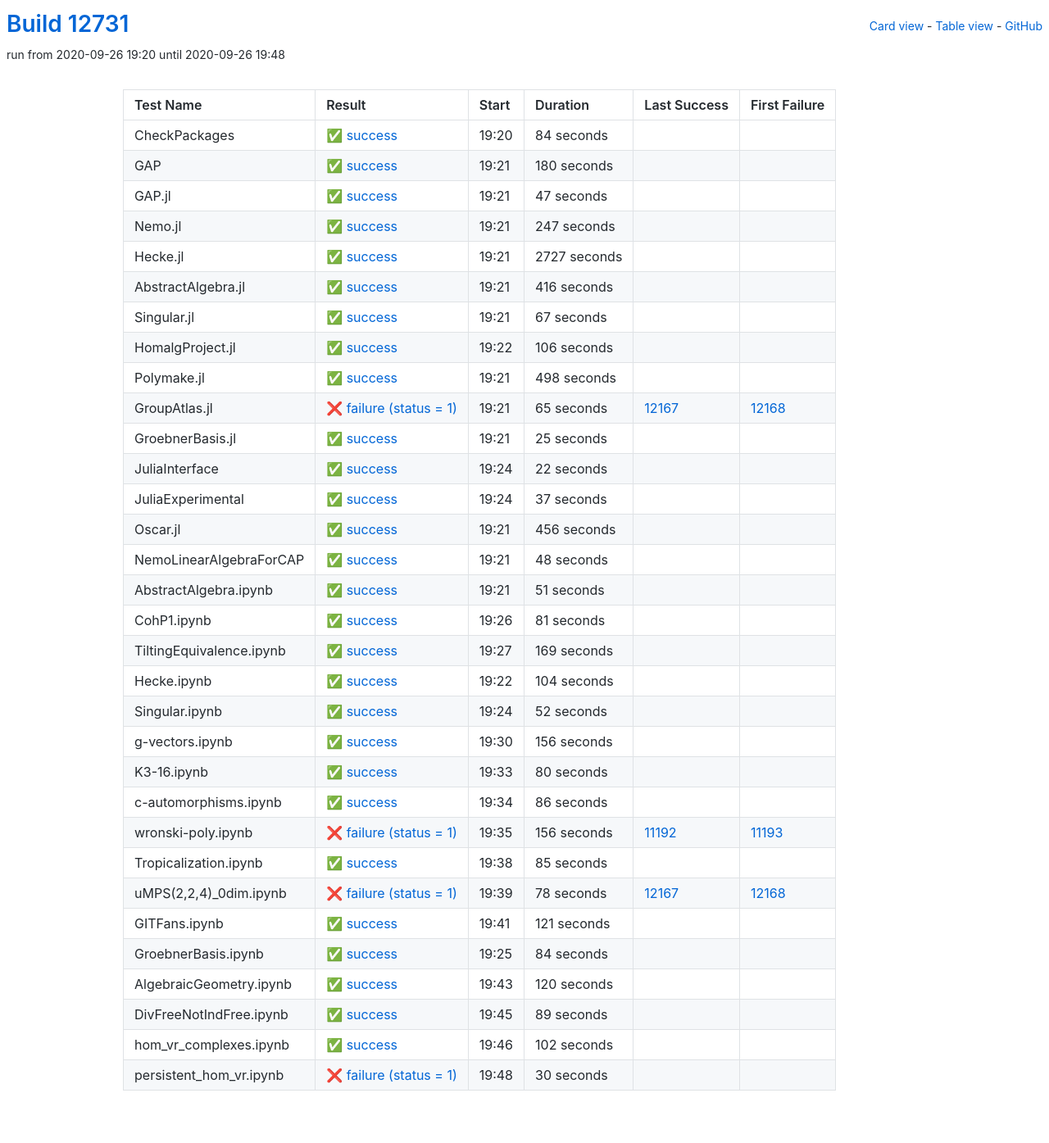
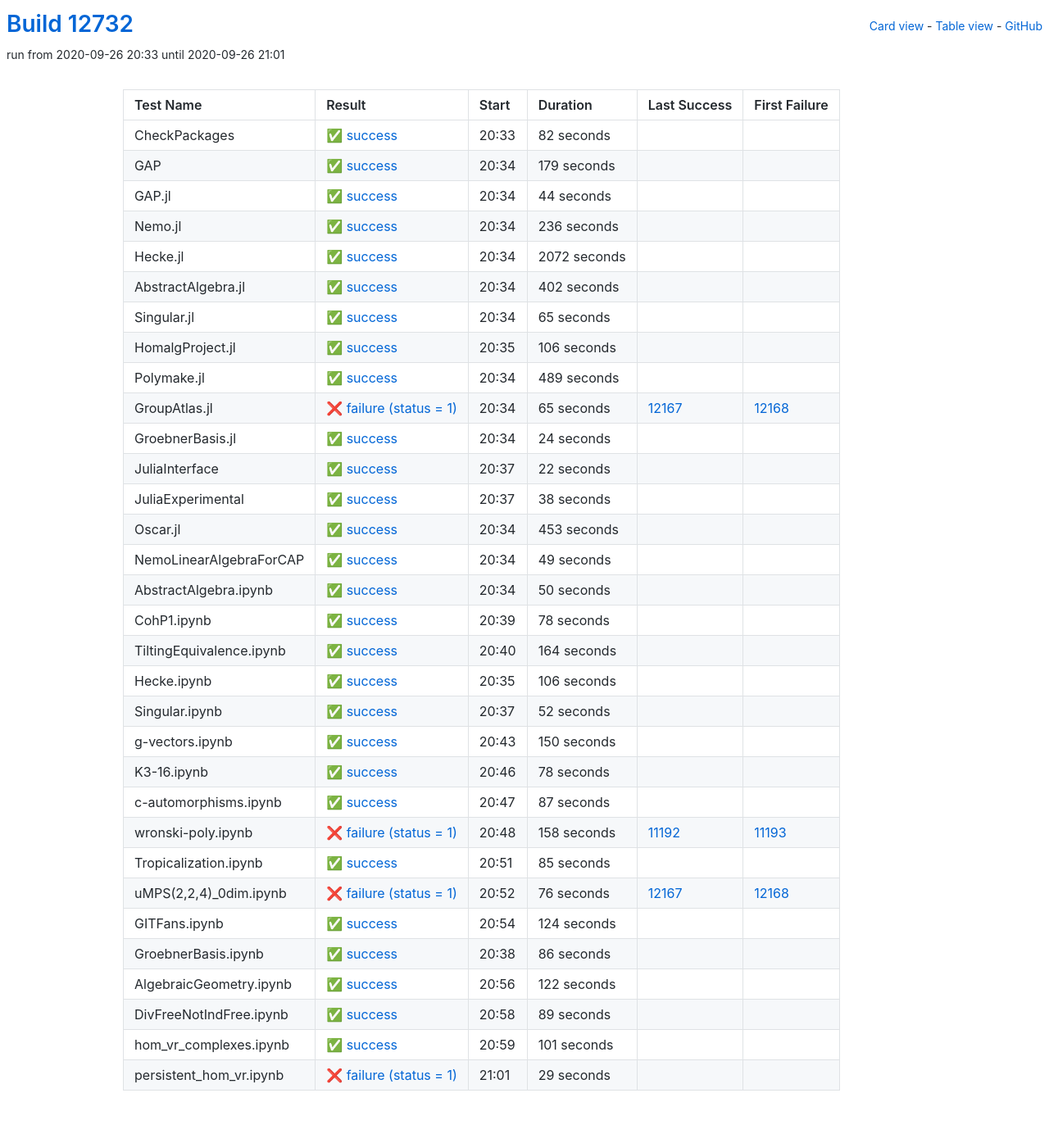
Before and after one commit to oscar-system/oscar-ci-status, a Jekyll site: the page built from table.html, in a window 1280 px wide. Shown: the whole page at 82% size. Built offline with Jekyll 4.4.1, drawn with Linux system fonts in a browser that asks for light colours.

Commit message:
Build #12732

```diff
--- a/_data/ci.yml
+++ b/_data/ci.yml
@@ -1,6 +1,6 @@
 ---
-build: 12731
-build_url: https://oscarci.mathematik.uni-kl.de/job/oscar/12731/
+build: 12732
+build_url: https://oscarci.mathematik.uni-kl.de/job/oscar/12732/
 job: oscar
 organization: oscar-system
 repo: oscar-ci-status
@@ -8,92 +8,92 @@
 tests:
 - name: CheckPackages
   id: checkpackages
-  log: https://oscarci.mathematik.uni-kl.de/job/oscar/12731/artifact/logs/build-12731/CheckPackages.log
-  start: 2020-09-26 19:20
+  log: https://oscarci.mathematik.uni-kl.de/job/oscar/12732/artifact/logs/build-12732/CheckPackages.log
+  start: 2020-09-26 20:33
   success: true
   exitcode: 0
   status: success
-  duration: 84
+  duration: 82
   last_success: false
   last_success_url:
   first_failure: false
   first_failure_url:
 - name: GAP
   id: gap
-  log: https://oscarci.mathematik.uni-kl.de/job/oscar/12731/artifact/logs/build-12731/GAP.log
-  start: 2020-09-26 19:21
+  log: https://oscarci.mathematik.uni-kl.de/job/oscar/12732/artifact/logs/build-12732/GAP.log
+  start: 2020-09-26 20:34
   success: true
   exitcode: 0
   status: success
-  duration: 180
+  duration: 179
   last_success: false
   last_success_url:
   first_failure: false
   first_failure_url:
 - name: GAP.jl
   id: gap-jl
-  log: https://oscarci.mathematik.uni-kl.de/job/oscar/12731/artifact/logs/build-12731/GAP.jl.log
-  start: 2020-09-26 19:21
+  log: https://oscarci.mathematik.uni-kl.de/job/oscar/12732/artifact/logs/build-12732/GAP.jl.log
+  start: 2020-09-26 20:34
   success: true
   exitcode: 0
   status: success
-  duration: 47
+  duration: 44
   last_success: false
   last_success_url:
   first_failure: false
   first_failure_url:
 - name: Nemo.jl
   id: nemo-jl
-  log: https://oscarci.mathematik.uni-kl.de/job/oscar/12731/artifact/logs/build-12731/Nemo.jl.log
-  start: 2020-09-26 19:21
+  log: https://oscarci.mathematik.uni-kl.de/job/oscar/12732/artifact/logs/build-12732/Nemo.jl.log
+  start: 2020-09-26 20:34
   success: true
   exitcode: 0
   status: success
-  duration: 247
+  duration: 236
   last_success: false
   last_success_url:
   first_failure: false
   first_failure_url:
 - name: Hecke.jl
   id: hecke-jl
-  log: https://oscarci.mathematik.uni-kl.de/job/oscar/12731/artifact/logs/build-12731/Hecke.jl.log
-  start: 2020-09-26 19:21
+  log: https://oscarci.mathematik.uni-kl.de/job/oscar/12732/artifact/logs/build-12732/Hecke.jl.log
+  start: 2020-09-26 20:34
   success: true
   exitcode: 0
   status: success
-  duration: 2727
+  duration: 2072
   last_success: false
   last_success_url:
   first_failure: false
   first_failure_url:
 - name: AbstractAlgebra.jl
   id: abstractalgebra-jl
-  log: https://oscarci.mathematik.uni-kl.de/job/oscar/12731/artifact/logs/build-12731/AbstractAlgebra.jl.log
-  start: 2020-09-26 19:21
+  log: https://oscarci.mathematik.uni-kl.de/job/oscar/12732/artifact/logs/build-12732/AbstractAlgebra.jl.log
+  start: 2020-09-26 20:34
   success: true
   exitcode: 0
   status: success
-  duration: 416
+  duration: 402
   last_success: false
   last_success_url:
   first_failure: false
   first_failure_url:
 - name: Singular.jl
   id: singular-jl
-  log: https://oscarci.mathematik.uni-kl.de/job/oscar/12731/artifact/logs/build-12731/Singular.jl.log
-  start: 2020-09-26 19:21
+  log: https://oscarci.mathematik.uni-kl.de/job/oscar/12732/artifact/logs/build-12732/Singular.jl.log
+  start: 2020-09-26 20:34
   success: true
   exitcode: 0
   status: success
-  duration: 67
+  duration: 65
   last_success: false
   last_success_url:
   first_failure: false
   first_failure_url:
 - name: HomalgProject.jl
   id: homalgproject-jl
-  log: https://oscarci.mathematik.uni-kl.de/job/oscar/12731/artifact/logs/build-12731/HomalgProject.jl.log
-  start: 2020-09-26 19:22
+  log: https://oscarci.mathematik.uni-kl.de/job/oscar/12732/artifact/logs/build-12732/HomalgProject.jl.log
+  start: 2020-09-26 20:35
   success: true
   exitcode: 0
   status: success
@@ -104,20 +104,20 @@
   first_failure_url:
 - name: Polymake.jl
   id: polymake-jl
-  log: https://oscarci.mathematik.uni-kl.de/job/oscar/12731/artifact/logs/build-12731/Polymake.jl.log
-  start: 2020-09-26 19:21
+  log: https://oscarci.mathematik.uni-kl.de/job/oscar/12732/artifact/logs/build-12732/Polymake.jl.log
+  start: 2020-09-26 20:34
   success: true
   exitcode: 0
   status: success
-  duration: 498
+  duration: 489
   last_success: false
   last_success_url:
   first_failure: false
   first_failure_url:
 - name: GroupAtlas.jl
   id: groupatlas-jl
-  log: https://oscarci.mathematik.uni-kl.de/job/oscar/12731/artifact/logs/build-12731/GroupAtlas.jl.log
-  start: 2020-09-26 19:21
+  log: https://oscarci.mathematik.uni-kl.de/job/oscar/12732/artifact/logs/build-12732/GroupAtlas.jl.log
+  start: 2020-09-26 20:34
   success: false
   exitcode: 1
   status: failure
@@ -128,20 +128,20 @@
   first_failure_url: https://oscarci.mathematik.uni-kl.de/job/oscar/12168/
 - name: GroebnerBasis.jl
   id: groebnerbasis-jl
-  log: https://oscarci.mathematik.uni-kl.de/job/oscar/12731/artifact/logs/build-12731/GroebnerBasis.jl.log
-  start: 2020-09-26 19:21
+  log: https://oscarci.mathematik.uni-kl.de/job/oscar/12732/artifact/logs/build-12732/GroebnerBasis.jl.log
+  start: 2020-09-26 20:34
   success: true
   exitcode: 0
   status: success
-  duration: 25
+  duration: 24
   last_success: false
   last_success_url:
   first_failure: false
   first_failure_url:
 - name: JuliaInterface
   id: juliainterface
-  log: https://oscarci.mathematik.uni-kl.de/job/oscar/12731/artifact/logs/build-12731/JuliaInterface.log
-  start: 2020-09-26 19:24
+  log: https://oscarci.mathematik.uni-kl.de/job/oscar/12732/artifact/logs/build-12732/JuliaInterface.log
+  start: 2020-09-26 20:37
   success: true
   exitcode: 0
   status: success
@@ -152,92 +152,92 @@
   first_failure_url:
 - name: JuliaExperimental
   id: juliaexperimental
-  log: https://oscarci.mathematik.uni-kl.de/job/oscar/12731/artifact/logs/build-12731/JuliaExperimental.log
-  start: 2020-09-26 19:24
+  log: https://oscarci.mathematik.uni-kl.de/job/oscar/12732/artifact/logs/build-12732/JuliaExperimental.log
+  start: 2020-09-26 20:37
   success: true
   exitcode: 0
   status: success
-  duration: 37
+  duration: 38
   last_success: false
   last_success_url:
   first_failure: false
   first_failure_url:
 - name: Oscar.jl
   id: oscar-jl
-  log: https://oscarci.mathematik.uni-kl.de/job/oscar/12731/artifact/logs/build-12731/Oscar.jl.log
-  start: 2020-09-26 19:21
+  log: https://oscarci.mathematik.uni-kl.de/job/oscar/12732/artifact/logs/build-12732/Oscar.jl.log
+  start: 2020-09-26 20:34
   success: true
   exitcode: 0
   status: success
-  duration: 456
+  duration: 453
   last_success: false
   last_success_url:
   first_failure: false
   first_failure_url:
 - name: NemoLinearAlgebraForCAP
   id: nemolinearalgebraforcap
-  log: https://oscarci.mathematik.uni-kl.de/job/oscar/12731/artifact/logs/build-12731/NemoLinearAlgebraForCAP.log
-  start: 2020-09-26 19:21
+  log: https://oscarci.mathematik.uni-kl.de/job/oscar/12732/artifact/logs/build-12732/NemoLinearAlgebraForCAP.log
+  start: 2020-09-26 20:34
   success: true
   exitcode: 0
   status: success
-  duration: 48
+  duration: 49
   last_success: false
   last_success_url:
   first_failure: false
   first_failure_url:
 - name: AbstractAlgebra.ipynb
   id: abstractalgebra-ipynb
-  log: https://oscarci.mathematik.uni-kl.de/job/oscar/12731/artifact/logs/build-12731/AbstractAlgebra.ipynb.log
-  start: 2020-09-26 19:21
+  log: https://oscarci.mathematik.uni-kl.de/job/oscar/12732/artifact/logs/build-12732/AbstractAlgebra.ipynb.log
+  start: 2020-09-26 20:34
   success: true
   exitcode: 0
   status: success
-  duration: 51
+  duration: 50
   last_success: false
   last_success_url:
   first_failure: false
   first_failure_url:
 - name: CohP1.ipynb
   id: cohp1-ipynb
-  log: https://oscarci.mathematik.uni-kl.de/job/oscar/12731/artifact/logs/build-12731/CohP1.ipynb.log
-  start: 2020-09-26 19:26
+  log: https://oscarci.mathematik.uni-kl.de/job/oscar/12732/artifact/logs/build-12732/CohP1.ipynb.log
+  start: 2020-09-26 20:39
   success: true
   exitcode: 0
   status: success
-  duration: 81
+  duration: 78
   last_success: false
   last_success_url:
   first_failure: false
   first_failure_url:
 - name: TiltingEquivalence.ipynb
   id: tiltingequivalence-ipynb
-  log: https://oscarci.mathematik.uni-kl.de/job/oscar/12731/artifact/logs/build-12731/TiltingEquivalence.ipynb.log
-  start: 2020-09-26 19:27
+  log: https://oscarci.mathematik.uni-kl.de/job/oscar/12732/artifact/logs/build-12732/TiltingEquivalence.ipynb.log
+  start: 2020-09-26 20:40
   success: true
   exitcode: 0
   status: success
-  duration: 169
+  duration: 164
   last_success: false
   last_success_url:
   first_failure: false
   first_failure_url:
 - name: Hecke.ipynb
   id: hecke-ipynb
-  log: https://oscarci.mathematik.uni-kl.de/job/oscar/12731/artifact/logs/build-12731/Hecke.ipynb.log
-  start: 2020-09-26 19:22
+  log: https://oscarci.mathematik.uni-kl.de/job/oscar/12732/artifact/logs/build-12732/Hecke.ipynb.log
+  start: 2020-09-26 20:35
   success: true
   exitcode: 0
   status: success
-  duration: 104
+  duration: 106
   last_success: false
   last_success_url:
   first_failure: false
   first_failure_url:
 - name: Singular.ipynb
   id: singular-ipynb
-  log: https://oscarci.mathematik.uni-kl.de/job/oscar/12731/artifact/logs/build-12731/Singular.ipynb.log
-  start: 2020-09-26 19:24
+  log: https://oscarci.mathematik.uni-kl.de/job/oscar/12732/artifact/logs/build-12732/Singular.ipynb.log
+  start: 2020-09-26 20:37
   success: true
   exitcode: 0
   status: success
@@ -248,56 +248,56 @@
   first_failure_url:
 - name: g-vectors.ipynb
   id: g-vectors-ipynb
-  log: https://oscarci.mathematik.uni-kl.de/job/oscar/12731/artifact/logs/build-12731/g-vectors.ipynb.log
-  start: 2020-09-26 19:30
+  log: https://oscarci.mathematik.uni-kl.de/job/oscar/12732/artifact/logs/build-12732/g-vectors.ipynb.log
+  start: 2020-09-26 20:43
   success: true
   exitcode: 0
   status: success
-  duration: 156
+  duration: 150
   last_success: false
   last_success_url:
   first_failure: false
   first_failure_url:
 - name: K3-16.ipynb
   id: k3-16-ipynb
-  log: https://oscarci.mathematik.uni-kl.de/job/oscar/12731/artifact/logs/build-12731/K3-16.ipynb.log
-  start: 2020-09-26 19:33
+  log: https://oscarci.mathematik.uni-kl.de/job/oscar/12732/artifact/logs/build-12732/K3-16.ipynb.log
+  start: 2020-09-26 20:46
   success: true
   exitcode: 0
   status: success
-  duration: 80
+  duration: 78
   last_success: false
   last_success_url:
   first_failure: false
   first_failure_url:
 - name: c-automorphisms.ipynb
   id: c-automorphisms-ipynb
-  log: https://oscarci.mathematik.uni-kl.de/job/oscar/12731/artifact/logs/build-12731/c-automorphisms.ipynb.log
-  start: 2020-09-26 19:34
+  log: https://oscarci.mathematik.uni-kl.de/job/oscar/12732/artifact/logs/build-12732/c-automorphisms.ipynb.log
+  start: 2020-09-26 20:47
   success: true
   exitcode: 0
   status: success
-  duration: 86
+  duration: 87
   last_success: false
   last_success_url:
   first_failure: false
   first_failure_url:
 - name: wronski-poly.ipynb
   id: wronski-poly-ipynb
-  log: https://oscarci.mathematik.uni-kl.de/job/oscar/12731/artifact/logs/build-12731/wronski-poly.ipynb.log
-  start: 2020-09-26 19:35
+  log: https://oscarci.mathematik.uni-kl.de/job/oscar/12732/artifact/logs/build-12732/wronski-poly.ipynb.log
+  start: 2020-09-26 20:48
   success: false
   exitcode: 1
   status: failure
-  duration: 156
+  duration: 158
   last_success: 11192
   last_success_url: https://oscarci.mathematik.uni-kl.de/job/oscar/11192/
   first_failure: 11193
   first_failure_url: https://oscarci.mathematik.uni-kl.de/job/oscar/11193/
 - name: Tropicalization.ipynb
   id: tropicalization-ipynb
-  log: https://oscarci.mathematik.uni-kl.de/job/oscar/12731/artifact/logs/build-12731/Tropicalization.ipynb.log
-  start: 2020-09-26 19:38
+  log: https://oscarci.mathematik.uni-kl.de/job/oscar/12732/artifact/logs/build-12732/Tropicalization.ipynb.log
+  start: 2020-09-26 20:51
   success: true
   exitcode: 0
   status: success
@@ -308,56 +308,56 @@
   first_failure_url:
 - name: uMPS(2,2,4)_0dim.ipynb
   id: umps-2-2-4-0dim-ipynb
-  log: https://oscarci.mathematik.uni-kl.de/job/oscar/12731/artifact/logs/build-12731/uMPS-2-2-4-_0dim.ipynb.log
-  start: 2020-09-26 19:39
+  log: https://oscarci.mathematik.uni-kl.de/job/oscar/12732/artifact/logs/build-12732/uMPS-2-2-4-_0dim.ipynb.log
+  start: 2020-09-26 20:52
   success: false
   exitcode: 1
   status: failure
-  duration: 78
+  duration: 76
   last_success: 12167
   last_success_url: https://oscarci.mathematik.uni-kl.de/job/oscar/12167/
   first_failure: 12168
   first_failure_url: https://oscarci.mathematik.uni-kl.de/job/oscar/12168/
 - name: GITFans.ipynb
   id: gitfans-ipynb
-  log: https://oscarci.mathematik.uni-kl.de/job/oscar/12731/artifact/logs/build-12731/GITFans.ipynb.log
-  start: 2020-09-26 19:41
+  log: https://oscarci.mathematik.uni-kl.de/job/oscar/12732/artifact/logs/build-12732/GITFans.ipynb.log
+  start: 2020-09-26 20:54
   success: true
   exitcode: 0
   status: success
-  duration: 121
+  duration: 124
   last_success: false
   last_success_url:
   first_failure: false
   first_failure_url:
 - name: GroebnerBasis.ipynb
   id: groebnerbasis-ipynb
-  log: https://oscarci.mathematik.uni-kl.de/job/oscar/12731/artifact/logs/build-12731/GroebnerBasis.ipynb.log
-  start: 2020-09-26 19:25
+  log: https://oscarci.mathematik.uni-kl.de/job/oscar/12732/artifact/logs/build-12732/GroebnerBasis.ipynb.log
+  start: 2020-09-26 20:38
   success: true
   exitcode: 0
   status: success
-  duration: 84
+  duration: 86
   last_success: false
   last_success_url:
   first_failure: false
   first_failure_url:
 - name: AlgebraicGeometry.ipynb
   id: algebraicgeometry-ipynb
-  log: https://oscarci.mathematik.uni-kl.de/job/oscar/12731/artifact/logs/build-12731/AlgebraicGeometry.ipynb.log
-  start: 2020-09-26 19:43
+  log: https://oscarci.mathematik.uni-kl.de/job/oscar/12732/artifact/logs/build-12732/AlgebraicGeometry.ipynb.log
+  start: 2020-09-26 20:56
   success: true
   exitcode: 0
   status: success
-  duration: 120
+  duration: 122
   last_success: false
   last_success_url:
   first_failure: false
   first_failure_url:
 - name: DivFreeNotIndFree.ipynb
   id: divfreenotindfree-ipynb
-  log: https://oscarci.mathematik.uni-kl.de/job/oscar/12731/artifact/logs/build-12731/DivFreeNotIndFree.ipynb.log
-  start: 2020-09-26 19:45
+  log: https://oscarci.mathematik.uni-kl.de/job/oscar/12732/artifact/logs/build-12732/DivFreeNotIndFree.ipynb.log
+  start: 2020-09-26 20:58
   success: true
   exitcode: 0
   status: success
@@ -368,24 +368,24 @@
   first_failure_url:
 - name: hom_vr_complexes.ipynb
   id: hom-vr-complexes-ipynb
-  log: https://oscarci.mathematik.uni-kl.de/job/oscar/12731/artifact/logs/build-12731/hom_vr_complexes.ipynb.log
-  start: 2020-09-26 19:46
+  log: https://oscarci.mathematik.uni-kl.de/job/oscar/12732/artifact/logs/build-12732/hom_vr_complexes.ipynb.log
+  start: 2020-09-26 20:59
   success: true
   exitcode: 0
   status: success
-  duration: 102
+  duration: 101
   last_success: false
   last_success_url:
   first_failure: false
   first_failure_url:
 - name: persistent_hom_vr.ipynb
   id: persistent-hom-vr-ipynb
-  log: https://oscarci.mathematik.uni-kl.de/job/oscar/12731/artifact/logs/build-12731/persistent_hom_vr.ipynb.log
-  start: 2020-09-26 19:48
+  log: https://oscarci.mathematik.uni-kl.de/job/oscar/12732/artifact/logs/build-12732/persistent_hom_vr.ipynb.log
+  start: 2020-09-26 21:01
   success: false
   exitcode: 1
   status: failure
-  duration: 30
+  duration: 29
   last_success: false
   last_success_url:
   first_failure: false
```
Also changed, not shown: README.md.
